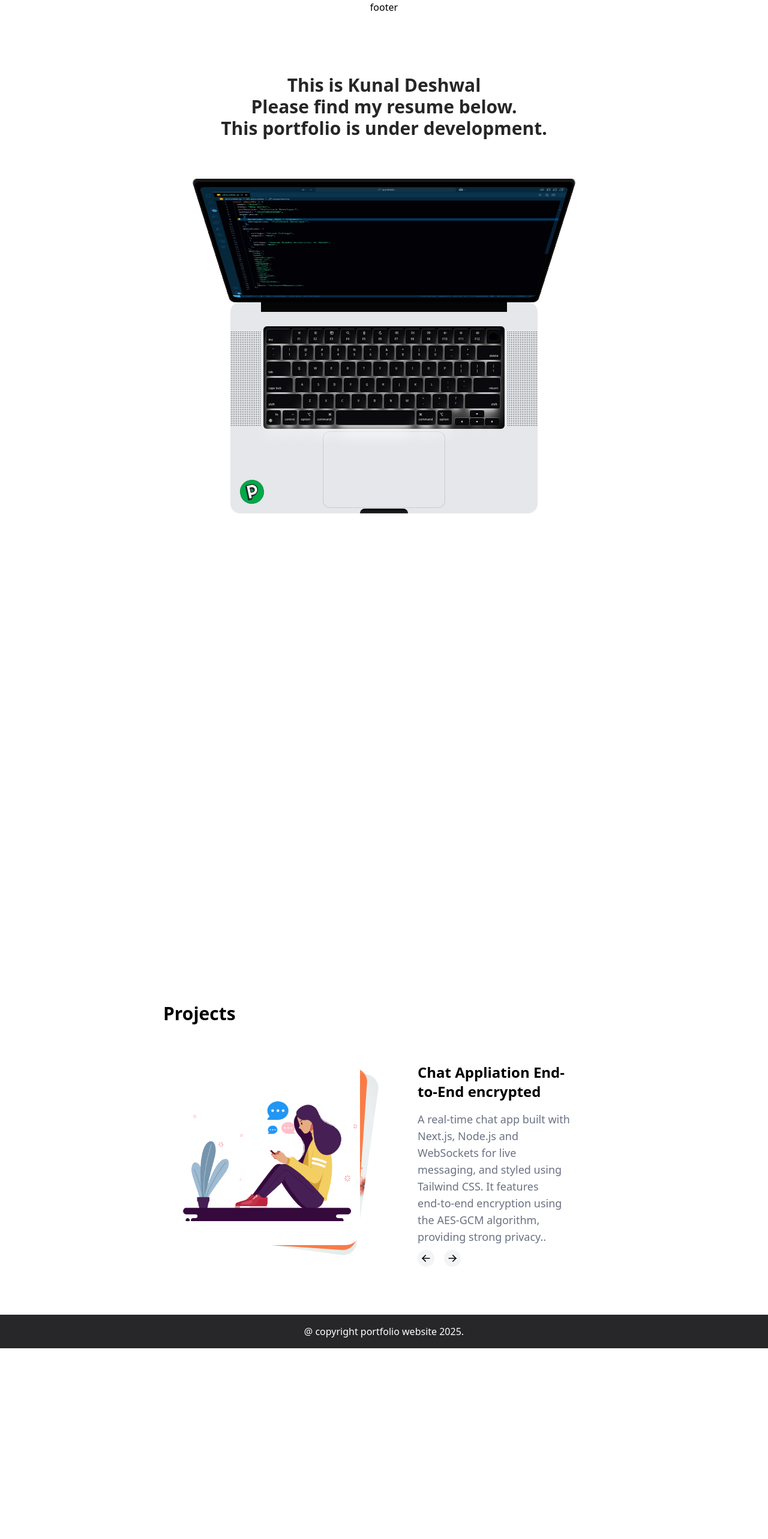
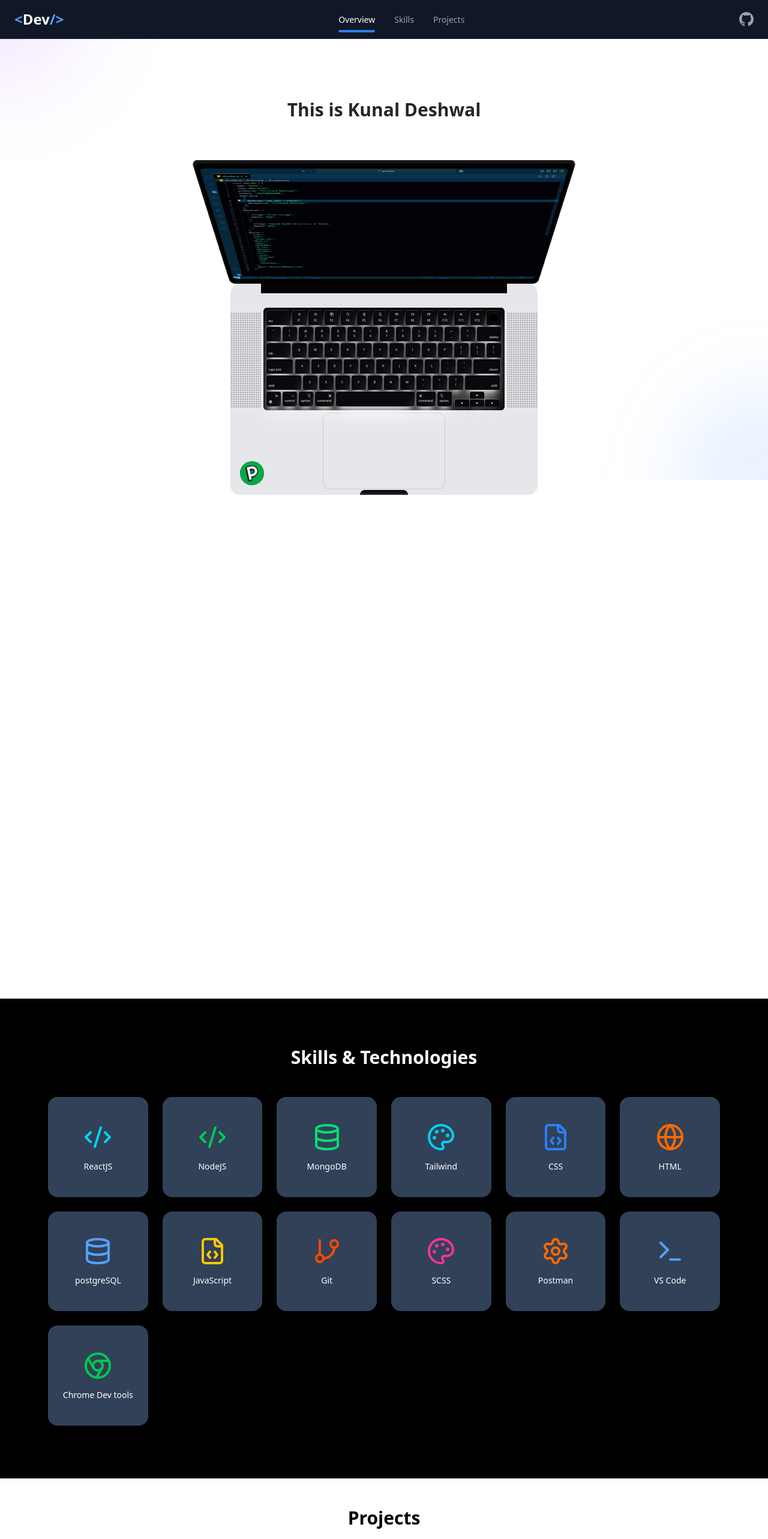
Before and after one commit to kunaldeshwal1/portfolio, a Next.js app: page / in a window 1280 px wide. Shown: the top 2566 px of the page at 60% size. Before the commit the page ends 2248 px from the top, so only its background shows below. Built offline with nearby package versions, Linux system fonts and the light colour scheme.

Commit message:
skills section added

```diff
--- a/app/layout.tsx
+++ b/app/layout.tsx
@@ -13,8 +13,8 @@
 });
 
 export const metadata: Metadata = {
-  title: "Create Next App",
-  description: "Generated by create next app",
+  title: "Kunal's Portfolio",
+  description: "This is Kunal's portfolio website.",
 };
 
 export default function RootLayout({
@@ -24,6 +24,7 @@
 }>) {
   return (
     <html lang="en">
+      <link rel="icon" href="/globe.svg" />
       <body
         className={`${geistSans.variable} ${geistMono.variable} antialiased`}
       >
--- a/app/page.tsx
+++ b/app/page.tsx
@@ -3,6 +3,7 @@
 import { TextHoverEffect } from "@/components/ui/text-hover-effect";
 import { AnimatedTestimonialsDemo } from "@/components/animated-testimonals";
 import Footer from "@/components/footer";
+import SkillsSection from "@/components/skill-section";
 export default function Home() {
   return (
     <div>
@@ -11,14 +12,19 @@
           Components from Aceternity UI
         </span>
       </div>
-      <MacbookScrollDemo />
-      <div className="max-w-[48rem] m-auto">
-        <h1 className="text-3xl font-bold text-black mt-12 px-4">Projects</h1>
+      <div id="overview">
+        <MacbookScrollDemo />
+      </div>
+      <div id="skills">
+        <SkillsSection />
+      </div>
+      <div className="max-w-[48rem] m-auto" id="projects">
+        <h1 className=" flex justify-center text-3xl font-bold text-black mt-12 px-4">
+          Projects
+        </h1>
         <AnimatedTestimonialsDemo />
       </div>
-      <div id="footer">
-        <Footer />
-      </div>
+      <Footer />
     </div>
   );
 }
@@ -29,8 +35,6 @@
         title={
           <span>
             This is Kunal Deshwal <br />
-            Please find my resume below. <br />
-            This portfolio is under development.
           </span>
         }
         badge={
--- a/components/Navbar.tsx
+++ b/components/Navbar.tsx
@@ -1,18 +1,139 @@
 "use client";
-import { nav } from "motion/react-client";
 import React, { useState } from "react";
 
 export function Navbar() {
+  const [activeSection, setActiveSection] = useState("overview");
+  const [isMenuOpen, setIsMenuOpen] = useState(false);
+
+  const navItems = ["Overview", "Skills", "Projects"];
+
+  const handleNavClick = (item: string) => {
+    setActiveSection(item.toLowerCase());
+    setIsMenuOpen(false);
+  };
+
   return (
-    <nav className="flex justify-center">
-      <ul>
-        <li>
-          <a href="#footer">footer</a>
-        </li>
-        <li>
-          <footer></footer>
-        </li>
-      </ul>
+    <nav className="sticky top-0 z-50 bg-gray-900 border-b border-gray-800">
+      <div className="container mx-auto px-4 sm:px-6">
+        <div className="flex items-center justify-between h-16">
+          {/* Logo */}
+          <a href="#" className="text-xl sm:text-2xl font-bold text-white">
+            <span className="text-blue-400">&lt;</span>
+            Dev
+            <span className="text-blue-400">/&gt;</span>
+          </a>
+
+          {/* Desktop Nav Items */}
+          <ul className="hidden md:flex items-center space-x-8">
+            {navItems.map((item) => (
+              <li key={item}>
+                <a
+                  href={`#${item.toLowerCase()}`}
+                  onClick={() => handleNavClick(item)}
+                  className={`relative text-sm font-medium transition-colors duration-200 ${
+                    activeSection === item.toLowerCase()
+                      ? "text-white"
+                      : "text-gray-400 hover:text-white"
+                  }`}
+                >
+                  {item}
+                  {activeSection === item.toLowerCase() && (
+                    <span className="absolute -bottom-3 left-0 w-full h-1 bg-blue-500 rounded-full" />
+                  )}
+                </a>
+              </li>
+            ))}
+          </ul>
+
+          {/* Desktop GitHub Link */}
+          <a
+            href="https://github.com/kunaldeshwal1"
+            target="_blank"
+            rel="noopener noreferrer"
+            className="hidden md:block text-gray-400 hover:text-white transition-colors"
+          >
+            <svg className="w-6 h-6" fill="currentColor" viewBox="0 0 24 24">
+              <path d="M12 0c-6.626 0-12 5.373-12 12 0 5.302 3.438 9.8 8.207 11.387.599.111.793-.261.793-.577v-2.234c-3.338.726-4.033-1.416-4.033-1.416-.546-1.387-1.333-1.756-1.333-1.756-1.089-.745.083-.729.083-.729 1.205.084 1.839 1.237 1.839 1.237 1.07 1.834 2.807 1.304 3.492.997.107-.775.418-1.305.762-1.604-2.665-.305-5.467-1.334-5.467-5.931 0-1.311.469-2.381 1.236-3.221-.124-.303-.535-1.524.117-3.176 0 0 1.008-.322 3.301 1.23.957-.266 1.983-.399 3.003-.404 1.02.005 2.047.138 3.006.404 2.291-1.552 3.297-1.23 3.297-1.23.653 1.653.242 2.874.118 3.176.77.84 1.235 1.911 1.235 3.221 0 4.609-2.807 5.624-5.479 5.921.43.372.823 1.102.823 2.222v3.293c0 .319.192.694.801.576 4.765-1.589 8.199-6.086 8.199-11.386 0-6.627-5.373-12-12-12z" />
+            </svg>
+          </a>
+
+          {/* Mobile Menu Button */}
+          <button
+            onClick={() => setIsMenuOpen(!isMenuOpen)}
+            className="md:hidden text-gray-400 hover:text-white focus:outline-none focus:text-white"
+            aria-label="Toggle menu"
+          >
+            {isMenuOpen ? (
+              <svg
+                className="w-6 h-6"
+                fill="none"
+                stroke="currentColor"
+                viewBox="0 0 24 24"
+              >
+                <path
+                  strokeLinecap="round"
+                  strokeLinejoin="round"
+                  strokeWidth={2}
+                  d="M6 18L18 6M6 6l12 12"
+                />
+              </svg>
+            ) : (
+              <svg
+                className="w-6 h-6"
+                fill="none"
+                stroke="currentColor"
+                viewBox="0 0 24 24"
+              >
+                <path
+                  strokeLinecap="round"
+                  strokeLinejoin="round"
+                  strokeWidth={2}
+                  d="M4 6h16M4 12h16M4 18h16"
+                />
+              </svg>
+            )}
+          </button>
+        </div>
+
+        {/* Mobile Menu */}
+        {isMenuOpen && (
+          <div className="md:hidden">
+            <div className="px-2 pt-2 pb-3 space-y-1">
+              {navItems.map((item) => (
+                <a
+                  key={item}
+                  href={`#${item.toLowerCase()}`}
+                  onClick={() => handleNavClick(item)}
+                  className={`block px-3 py-2 rounded-md text-base font-medium transition-colors duration-200 ${
+                    activeSection === item.toLowerCase()
+                      ? "text-white bg-gray-800"
+                      : "text-gray-400 hover:text-white hover:bg-gray-800"
+                  }`}
+                >
+                  {item}
+                </a>
+              ))}
+
+              {/* Mobile GitHub Link */}
+              <a
+                href="https://github.com/kunaldeshwal1"
+                target="_blank"
+                rel="noopener noreferrer"
+                className="flex items-center px-3 py-2 rounded-md text-base font-medium text-gray-400 hover:text-white hover:bg-gray-800 transition-colors"
+              >
+                <svg
+                  className="w-5 h-5 mr-2"
+                  fill="currentColor"
+                  viewBox="0 0 24 24"
+                >
+                  <path d="M12 0c-6.626 0-12 5.373-12 12 0 5.302 3.438 9.8 8.207 11.387.599.111.793-.261.793-.577v-2.234c-3.338.726-4.033-1.416-4.033-1.416-.546-1.387-1.333-1.756-1.333-1.756-1.089-.745.083-.729.083-.729 1.205.084 1.839 1.237 1.839 1.237 1.07 1.834 2.807 1.304 3.492.997.107-.775.418-1.305.762-1.604-2.665-.305-5.467-1.334-5.467-5.931 0-1.311.469-2.381 1.236-3.221-.124-.303-.535-1.524.117-3.176 0 0 1.008-.322 3.301 1.23.957-.266 1.983-.399 3.003-.404 1.02.005 2.047.138 3.006.404 2.291-1.552 3.297-1.23 3.297-1.23.653 1.653.242 2.874.118 3.176.77.84 1.235 1.911 1.235 3.221 0 4.609-2.807 5.624-5.479 5.921.43.372.823 1.102.823 2.222v3.293c0 .319.192.694.801.576 4.765-1.589 8.199-6.086 8.199-11.386 0-6.627-5.373-12-12-12z" />
+                </svg>
+                GitHub
+              </a>
+            </div>
+          </div>
+        )}
+      </div>
     </nav>
   );
 }
--- a/components/animated-testimonals.tsx
+++ b/components/animated-testimonals.tsx
@@ -6,14 +6,14 @@
       quote:
         "A real-time chat app built with Next.js, Node.js and WebSockets for live messaging, and styled using Tailwind CSS. It features end-to-end encryption using the AES-GCM algorithm, providing strong privacy..",
       name: "Chat Appliation End-to-End encrypted",
-      designation: "Chat Application",
+      designation: "https://e2e-chat-phi.vercel.app/",
       src: "chat-app-logo.png",
     },
     {
       quote:
         "A Zapier-like workflow automation platform built with a microservices architecture using Node.js and Next.js. Services communicate asynchronously through Apache Kafka, ensuring scalability and reliability. Prisma as ORM across the platformn with PostgreSQL.",
       name: "Zapier Clone",
-      designation: "Zapier Clone",
+      designation: "https://github.com/kunaldeshwal1/zapier-project",
       src: "/zapier-logo.png",
     },
 
@@ -21,15 +21,15 @@
       quote:
         "This CLI app allows users to find all available centers in their area by entering their location. It checks for open slots at nearby centers and sends a notification message to the user when slots become available, providing quick and convenient access to local availability updates..",
       name: "Covid Slots Enquiry",
-      designation: "Covid Slots Enquiry",
+      designation: "https://github.com/kunaldeshwal1/cowin-slots-inquiry",
       src: "covid-logo.jpg",
     },
     {
       quote:
-        "A TODO list app allows users to easily manage their daily tasks by adding, editing, and deleting items as needed. Users can mark tasks as completed, set due dates, and organize their list for better productivity. The app provides a simple and intuitive interface to help users track and prioritize their responsibilities efficiently.",
-      name: "Todo App",
-      designation: "Todo List",
-      src: "todo-list-logo.jpg",
+        "A Quiz app where you are given multiple MCQ's and you are required answer to multiple questions and can see result when the test is submitted.",
+      name: "Quiz App",
+      designation: "https://quiz-app-roan-six.vercel.app/",
+      src: "quizapp.png",
     },
   ];
   return <AnimatedTestimonials testimonials={testimonials} />;
--- a/components/footer.tsx
+++ b/components/footer.tsx
@@ -1,8 +1,33 @@
 export default function Footer() {
   return (
     <div className="bg-[#272729] mt-4">
-      <div className="flex justify-center max-w-[48rem] m-auto text-white p-4">
-        <div>@ copyright portfolio website 2025.</div>
+      <div className="max-w-[48rem] m-auto text-white p-4">
+        <div className="w-full flex flex-col justify-between sm:flex-row gap-2">
+          <h1 className="text-center">@ copyright portfolio website 2025.</h1>
+          <div className="flex flex-col items-center gap-2 sm:flex-row">
+            <a
+              href="https://github.com/kunaldeshwal1"
+              target="_"
+              className="text-blue-400 hover:underline"
+            >
+              Github
+            </a>
+            <a
+              href="https://leetcode.com/u/Kunal_deshwal/"
+              target="_"
+              className="text-blue-400 hover:underline"
+            >
+              Leetcode
+            </a>
+            <a
+              href="https://www.linkedin.com/in/kunal-deshwal-097545211/"
+              target="_"
+              className="text-blue-400 hover:underline"
+            >
+              LinkedIn
+            </a>
+          </div>
+        </div>
       </div>
     </div>
   );
--- /dev/null
+++ b/components/skill-section.tsx
@@ -0,0 +1,70 @@
+import {
+  Code2,
+  Database,
+  Palette,
+  Globe,
+  GitBranch,
+  FileCode,
+  Zap,
+  Settings,
+  Figma,
+  Camera,
+  Box,
+  Terminal,
+  Chrome,
+} from "lucide-react";
+
+const skills = [
+  { name: "ReactJS", icon: Code2, color: "text-cyan-400" },
+  { name: "NodeJS", icon: Code2, color: "text-green-500" },
+  { name: "MongoDB", icon: Database, color: "text-green-400" },
+  { name: "Tailwind", icon: Palette, color: "text-cyan-400" },
+  { name: "CSS", icon: FileCode, color: "text-blue-500" },
+
+  { name: "HTML", icon: Globe, color: "text-orange-500" },
+  { name: "postgreSQL", icon: Database, color: "text-blue-400" },
+  { name: "JavaScript", icon: FileCode, color: "text-yellow-400" },
+  { name: "Git", icon: GitBranch, color: "text-orange-600" },
+  { name: "SCSS", icon: Palette, color: "text-pink-500" },
+
+  { name: "Postman", icon: Settings, color: "text-orange-500" },
+  { name: "VS Code", icon: Terminal, color: "text-blue-400" },
+  { name: "Chrome Dev tools", icon: Chrome, color: "text-green-500" },
+];
+
+export default function SkillsSection() {
+  return (
+    <div className="min-h-screen bg-black p-20">
+      <div className="max-w-6xl mx-auto">
+        <h2 className="text-3xl font-bold text-white text-center mb-12">
+          Skills & Technologies
+        </h2>
+
+        <div className="grid grid-cols-2 sm:grid-cols-3 md:grid-cols-4 lg:grid-cols-6 gap-6">
+          {skills.map((skill, index) => (
+            <div
+              key={index}
+              className="bg-slate-700 rounded-2xl p-6 flex flex-col items-center justify-center hover:bg-slate-600 transition-colors duration-300 aspect-square group cursor-pointer"
+            >
+              <div className="mb-4 transform group-hover:scale-110 transition-transform duration-300">
+                <skill.icon
+                  size={48}
+                  className={`${skill.color} group-hover:drop-shadow-lg`}
+                />
+              </div>
+              <span className="text-white text-sm font-medium text-center leading-tight">
+                {skill.name}
+              </span>
+            </div>
+          ))}
+        </div>
+
+        {/* Additional decorative elements */}
+        <div className="absolute inset-0 overflow-hidden pointer-events-none">
+          <div className="absolute -top-40 -left-40 w-80 h-80 bg-purple-500/10 rounded-full blur-3xl"></div>
+          <div className="absolute -bottom-40 -right-40 w-80 h-80 bg-blue-500/10 rounded-full blur-3xl"></div>
+        </div>
+      </div>
+    </div>
+  );
+}
--- a/components/ui/animated-testimonials.tsx
+++ b/components/ui/animated-testimonials.tsx
@@ -111,11 +111,19 @@
               duration: 0.2,
               ease: "easeInOut",
             }}
+            className="flex flex-col gap-2"
           >
             <h3 className="text-2xl font-bold text-black">
               {testimonials[active].name}{" "}
             </h3>
-            <motion.p className="mt-4 text-lg text-gray-500 dark:text-neutral-300">
+            <a
+              href={testimonials[active].designation}
+              target="_"
+              className="text-sm  text-blue-400 hover:underline"
+            >
+              Link
+            </a>
+            <motion.p className="text-lg text-gray-500 dark:text-neutral-300 min-w-[350px]">
               {testimonials[active].quote.split(" ").map((word, index) => (
                 <motion.span
                   key={index}
@@ -141,7 +149,7 @@
               ))}
             </motion.p>
           </motion.div>
-          <div className="flex gap-4 pt-12 md:pt-0 mt-2">
+          <div className="flex gap-4 pt-20 md:pt-0 mt-2">
             <button
               onClick={handlePrev}
               className="group/button flex h-7 w-7 items-center justify-center rounded-full bg-gray-100 dark:bg-neutral-800"
--- a/package.json
+++ b/package.json
@@ -12,6 +12,7 @@
     "@tabler/icons-react": "^3.34.0",
     "@types/react-syntax-highlighter": "^15.5.13",
     "clsx": "^2.1.1",
+    "lucide-react": "^0.515.0",
     "motion": "^12.17.0",
     "next": "15.3.2",
     "react": "^19.0.0",
```
Also changed, not shown: 2 other files (tests, documents, lock files or other folders).
